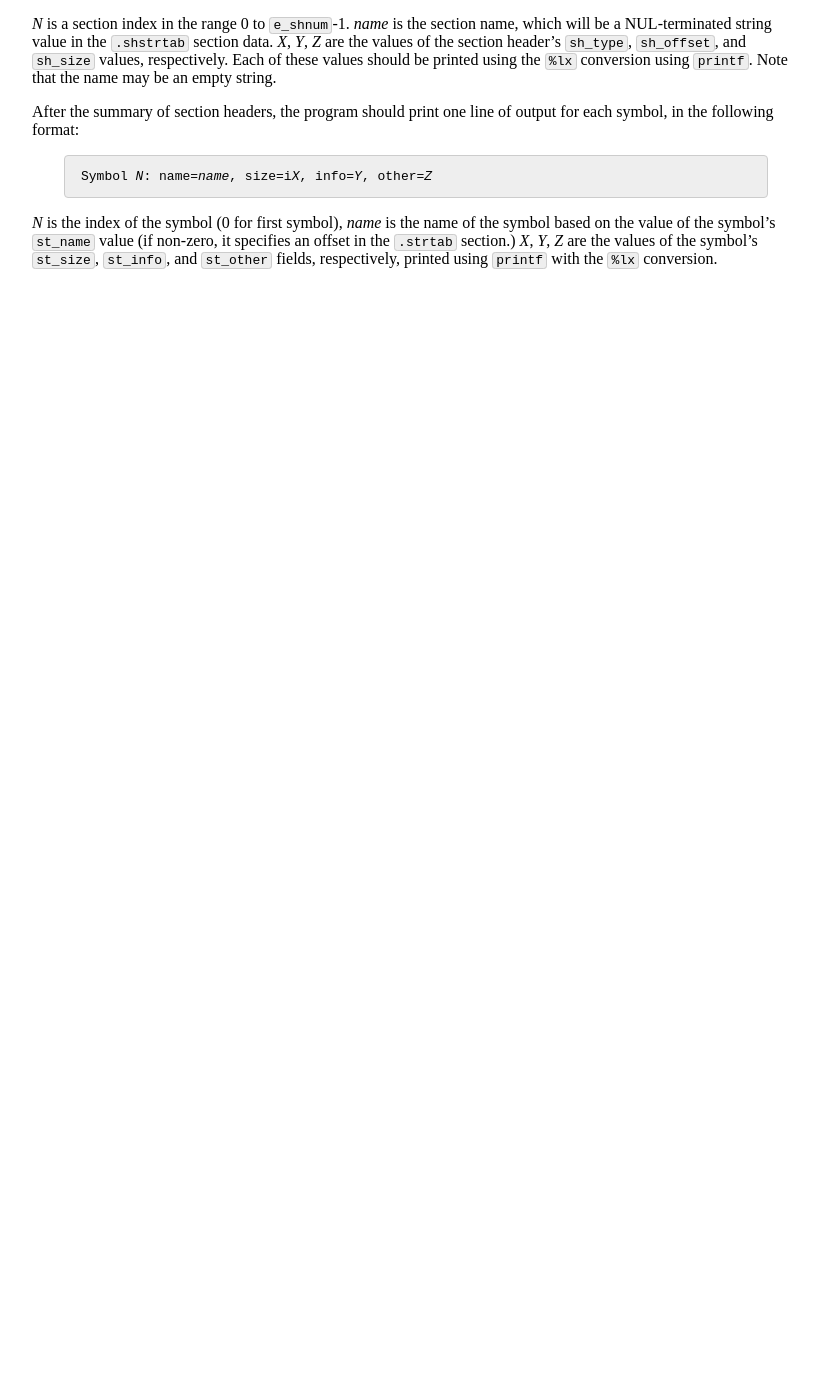
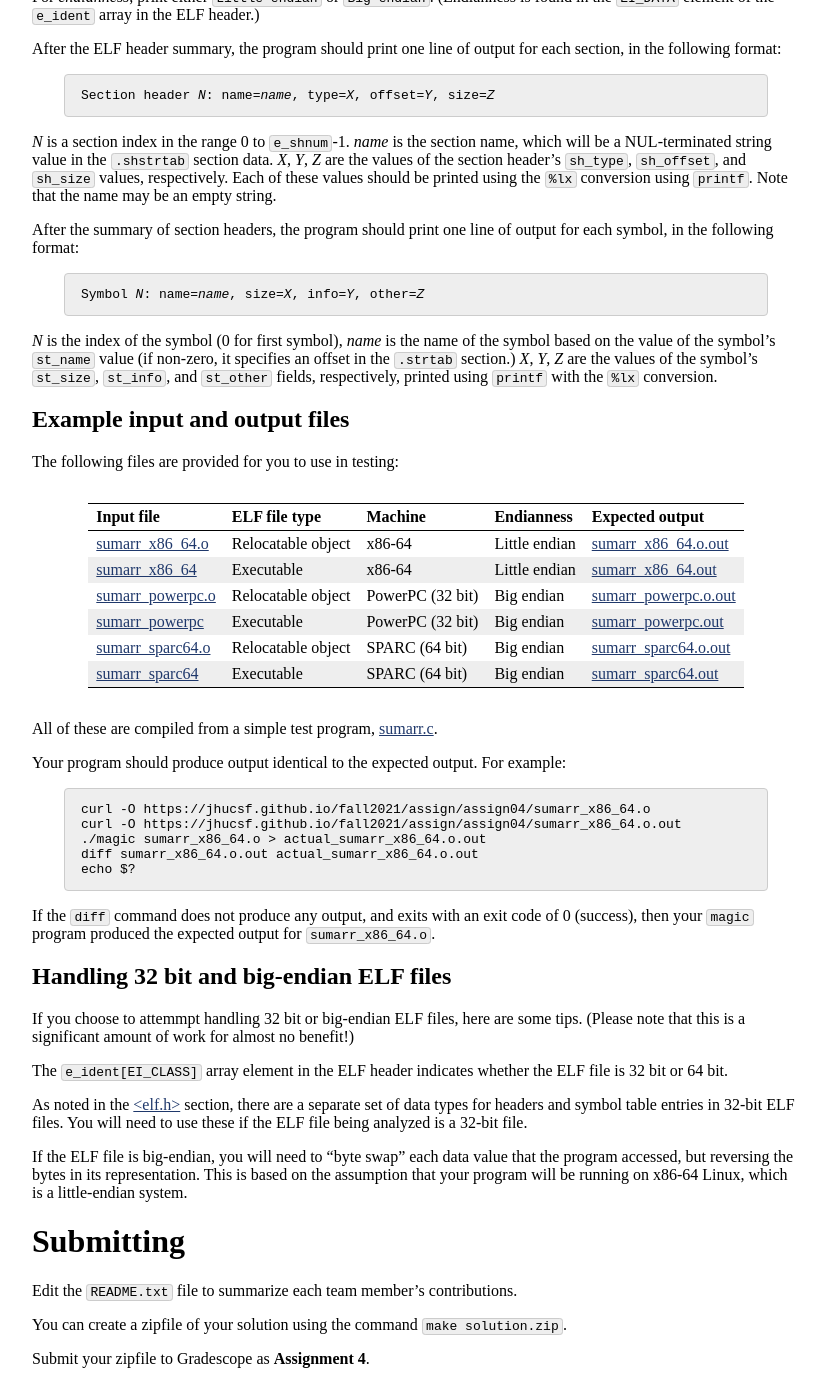
Before and after one commit to jhucsf/fall2021, a Jekyll site: the page built from assign/assign04.md, in a window 1280 px wide and 1400 px high, scrolled down 3561 px. Shown: the whole window, without its empty margins (224-1049 px from the left). Built offline with Jekyll 4.4.1, drawn with Linux system fonts in a browser that asks for light colours; before the commit the page ends 3861 px from its top, so only the background shows below that; some of the changed text lies outside the part shown.

Commit message:
finished writeup?, remove program header summary

````diff
--- a/assign/assign04.md
+++ b/assign/assign04.md
@@ -19,6 +19,12 @@ can choose whether you want to write the program in C or C++.)
 
 The code for the program is in a source file called `magic.c` or
 `magic.cpp`. The provided `Makefile` will build an executable called `magic`.
+
+## Grading criteria
+
+Your grade will be determined as follows:
+
+* Grading criteria coming soon!
 
 ## A word of caution
 
@@ -252,7 +258,7 @@ After the summary of section headers, the program should print one line of
 output for each symbol, in the following format:
 
 <div class="highlighter-rouge"><pre>
-Symbol <i>N</i>: name=<i>name</i>, size=i<i>X</i>, info=<i>Y</i>, other=<i>Z</i>
+Symbol <i>N</i>: name=<i>name</i>, size=<i>X</i>, info=<i>Y</i>, other=<i>Z</i>
 </pre></div>
 
 *N* is the index of the symbol (0 for first symbol), *name* is the name of the
@@ -260,3 +266,60 @@ symbol based on the value of the symbol's `st_name` value (if non-zero, it speci
 an offset in the `.strtab` section.) *X*, *Y*, *Z* are the values of the
 symbol's `st_size`, `st_info`, and `st_other` fields, respectively,
 printed using `printf` with the `%lx` conversion.
+
+## Example input and output files
+
+The following files are provided for you to use in testing:
+
+Input file | ELF file type | Machine | Endianness | Expected output
+---------- | ------------- | ------- | ---------- | ---------------
+[sumarr\_x86\_64.o](assign04/sumarr_x86_64.o) | Relocatable object | x86-64 | Little endian | [sumarr\_x86\_64.o.out](assign04/sumarr_x86_64.o.out)
+[sumarr\_x86\_64](assign04/sumarr_x86_64) | Executable | x86-64 | Little endian | [sumarr\_x86\_64.out](assign04/sumarr_x86_64.out)
+[sumarr\_powerpc.o](assign04/sumarr_powerpc.o) | Relocatable object | PowerPC (32 bit) | Big endian | [sumarr\_powerpc.o.out](assign04/sumarr_powerpc.o.out)
+[sumarr\_powerpc](assign04/sumarr_powerpc) | Executable | PowerPC (32 bit) | Big endian | [sumarr\_powerpc.out](assign04/sumarr_powerpc.out)
+[sumarr\_sparc64.o](assign04/sumarr_sparc64.o) | Relocatable object | SPARC (64 bit) | Big endian | [sumarr\_sparc64.o.out](assign04/sumarr_sparc64.o.out)
+[sumarr\_sparc64](assign04/sumarr_sparc64) | Executable | SPARC (64 bit) | Big endian | [sumarr\_sparc64.out](assign04/sumarr_sparc64.out)
+
+
+All of these are compiled from a simple test program,
+[sumarr.c](assign04/sumarr.c).
+
+Your program should produce output identical to the expected output. For example:
+
+```
+curl -O https://jhucsf.github.io/fall2021/assign/assign04/sumarr_x86_64.o
+curl -O https://jhucsf.github.io/fall2021/assign/assign04/sumarr_x86_64.o.out
+./magic sumarr_x86_64.o > actual_sumarr_x86_64.o.out
+diff sumarr_x86_64.o.out actual_sumarr_x86_64.o.out
+echo $?
+```
+
+If the `diff` command does not produce any output, and exits with an exit code
+of 0 (success), then your `magic` program produced the expected output
+for `sumarr_x86_64.o`.
+
+## Handling 32 bit and big-endian ELF files
+
+If you choose to attemmpt handling 32 bit or big-endian ELF files, here
+are some tips. (Please note that this is a significant amount of work for
+almost no benefit!)
+
+The `e_ident[EI_CLASS]` array element in the ELF header indicates whether
+the ELF file is 32 bit or 64 bit.
+
+As noted in the [&lt;elf.h&gt;](#elfh) section, there are a separate set
+of data types for headers and symbol table entries in 32-bit ELF files.
+You will need to use these if the ELF file being analyzed is a 32-bit file.
+
+If the ELF file is big-endian, you will need to "byte swap" each data value
+that the program accessed, but reversing the bytes in its representation.
+This is based on the assumption that your program will be running on
+x86-64 Linux, which is a little-endian system.
+
+# Submitting
+
+Edit the `README.txt` file to summarize each team member's contributions.
+
+You can create a zipfile of your solution using the command `make solution.zip`.
+
+Submit your zipfile to Gradescope as **Assignment 4**.
````
Also changed, not shown: 3 other files.
